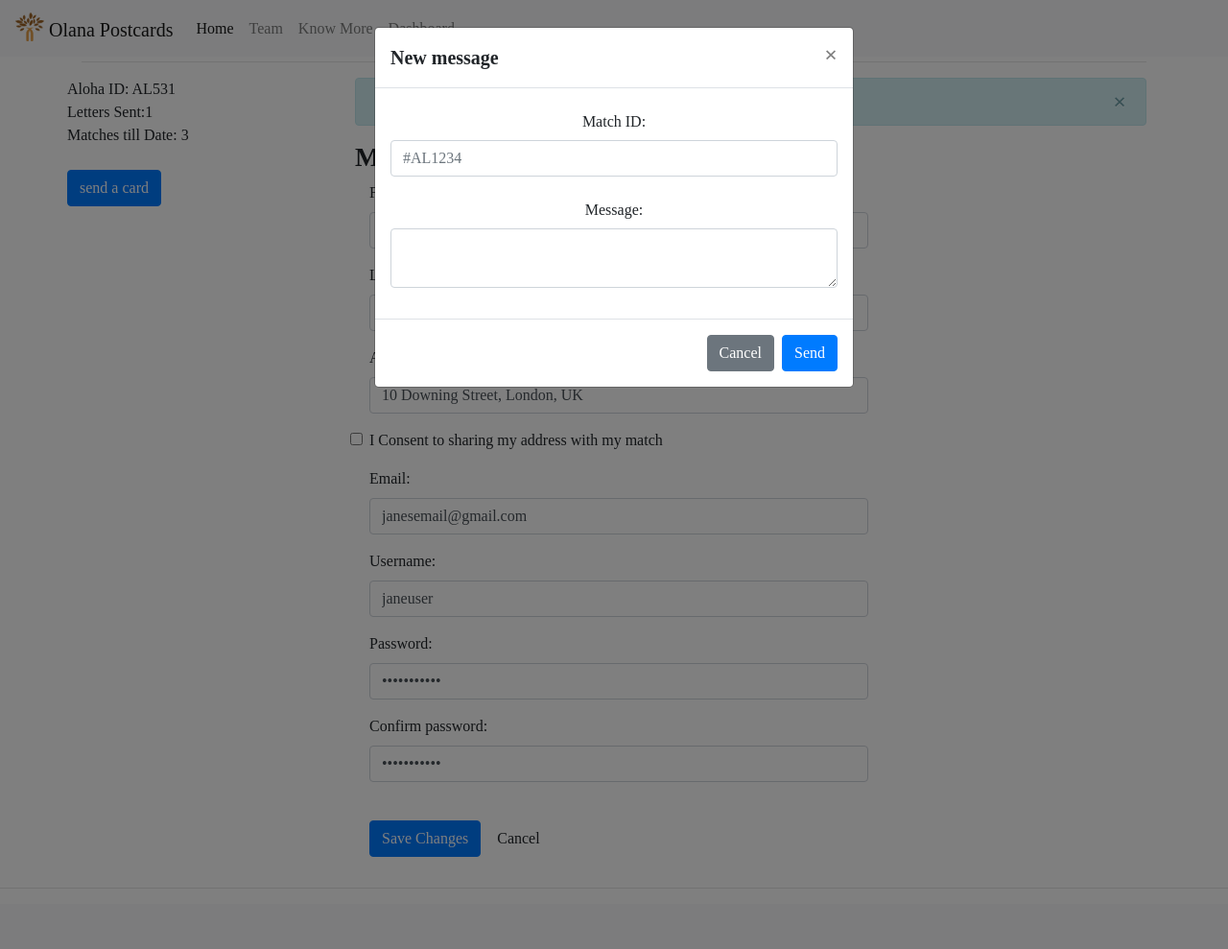
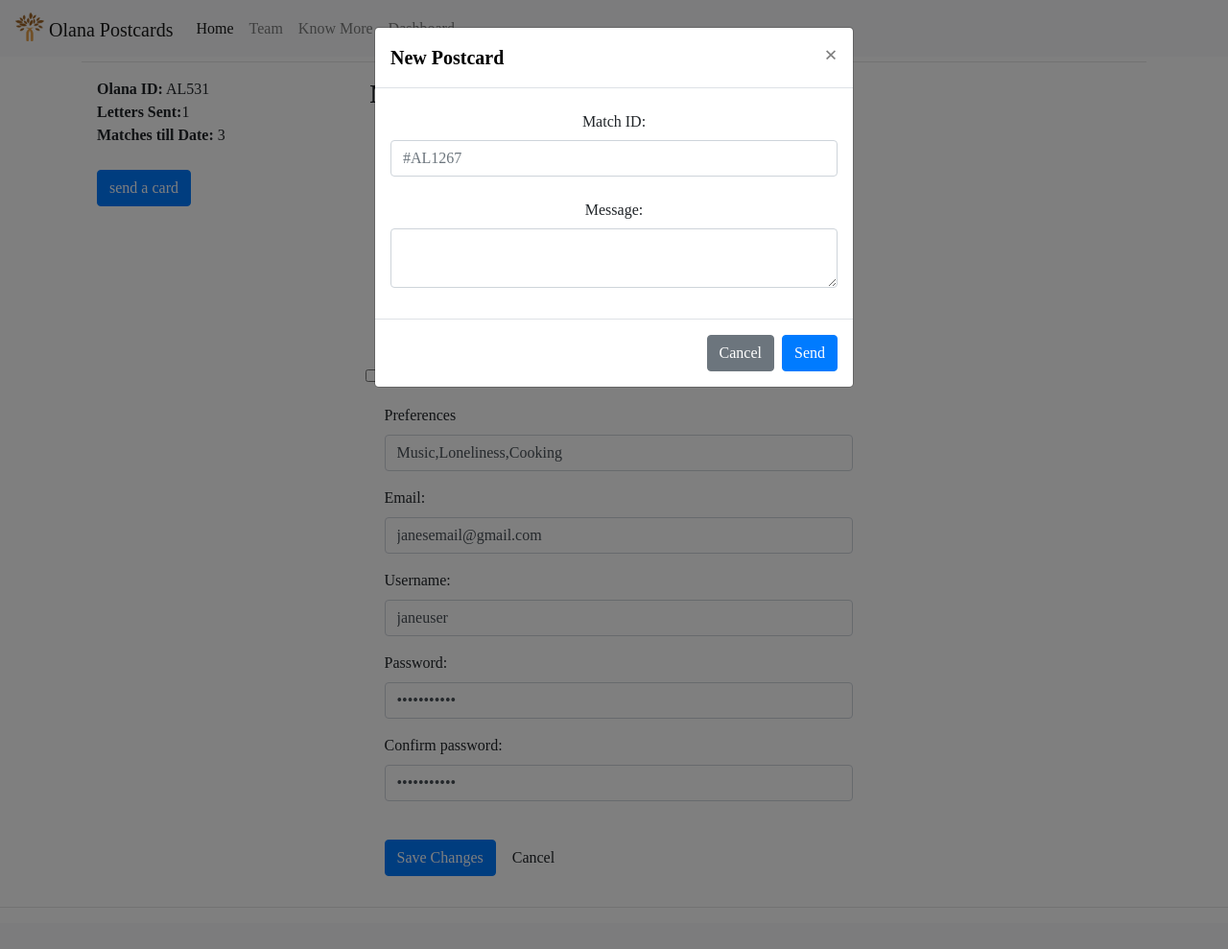
Before and after one commit to THEPortatCERN/Hackathon2020-Pier51, a Flask app: page /dashboard in a window 1280 px wide, after a click on "send a card". Shown: the whole page at 96% size. Run offline with Flask 2, Linux system fonts and the light colour scheme; some libraries are stand-ins or nearby versions; some web fonts are replaced.

```diff
--- a/static/css/index.css
+++ b/static/css/index.css
@@ -36,6 +36,18 @@ header.masthead .overlay {
   top: 0;
   left: 0;
   opacity: 0.3;
+}
+
+
+.modal-title{
+  color: black;
+}
+
+.modal-body>#exampleInputEmail1{
+  color: black;
+}
+.masthead > a{
+  text-decoration: none;
 }
 
 header.masthead h1 {
@@ -121,3 +133,11 @@ footer.footer {
   background: grey;
   border-radius: 10px;
 }
+
+.call-to-action>.modal-dialog{
+  font-color:black;
+}
+
+.modal-dialog>label{
+  font-color:black;
+}
--- a/templates/dashboard.html
+++ b/templates/dashboard.html
@@ -4,31 +4,34 @@
 <script>
   function show_success(){
     document.getElementById("notification").style.display = "block";
+  };
+  function updated_profile(){
+    document.getElementById("update_profile").style.display = "block";
   }
 </script>
 <div class="container">
   <h1>Edit Profile</h1>
   <hr>
-  <div class="row">
+  <div class="row" id="stats" style="margin: 1em;">
     <!-- left column -->
     <div class="col-md-3">
       <div class="text-center">
-        <div class="row">
-          <span>Aloha ID:
+        <div class="row text-center">
+          <span><strong>Olana ID:</strong>
             <span id="id"></span>
           </span>
         </div>
-        <div class="row">
-          <span>Letters Sent: </span>
+        <div class="row text-center">
+          <span><strong>Letters Sent: </strong></span>
           <span id="nletters"></span>
         </div>
-        <div class="row">
-          <span>Matches till Date:
+        <div class="row text-center">
+          <span><strong>Matches till Date:</strong>
             <span id="nmatches"></span>
           </span>
         </div>
         <br>
-        <div class="row">
+        <div class="row text-center">
           <button type="button" class="btn btn-primary" data-toggle="modal" data-target="#sendcard"
             data-whatever="@getbootstrap">send a card </button>
           <div class="modal fade" id="sendcard" tabindex="-1" aria-labelledby="sendcard-modal"
@@ -36,7 +39,7 @@
             <div class="modal-dialog">
               <div class="modal-content">
                 <div class="modal-header">
-                  <h5 class="modal-title" id="sendcard-modal">New message</h5>
+                  <h5 class="modal-title" id="sendcard-modal">New Postcard</h5>
                   <button type="button" class="close" data-dismiss="modal" aria-label="Close">
                     <span aria-hidden="true">&times;</span>
                   </button>
@@ -45,7 +48,7 @@
                   <form>
                     <div class="form-group">
                       <label for="recipient-name" class="col-form-label">Match ID:</label>
-                      <input type="text" class="form-control" id="recipient-name" placeholder="#AL1234">
+                      <input type="text" class="form-control" id="recipient-name" placeholder="#AL1267">
                     </div>
                     <div class="form-group">
                       <label for="message-text" class="col-form-label">Message:</label>
@@ -66,7 +69,7 @@
 
     <!-- edit form column -->
     <div class="col-md-9 personal-info">
-      <div class="alert alert-info alert-dismissable">
+      <div class="alert alert-info alert-dismissable" id="update_profile" style="display: none;">
         <a class="panel-close close" data-dismiss="alert">×</a>
         <i class="fa fa-coffee"></i>
         Successfully updated the profile.
@@ -105,6 +108,12 @@
           </div>
         </div>
         <div class="form-group">
+          <label class="col-lg-3 control-label">Preferences</label>
+          <div class="col-lg-8">
+            <input class="form-control" type="text" value="Music,Loneliness,Cooking">
+          </div>
+        </div>
+        <div class="form-group">
           <label class="col-lg-3 control-label">Email:</label>
           <div class="col-lg-8">
             <input class="form-control" type="text" value="janesemail@gmail.com">
@@ -131,7 +140,7 @@
         <div class="form-group">
           <label class="col-md-3 control-label"></label>
           <div class="col-md-8">
-            <input type="button" class="btn btn-primary" value="Save Changes">
+            <input type="button" class="btn btn-primary" value="Save Changes" onclick="updated_profile()">
             <span></span>
             <input type="reset" class="btn btn-default" value="Cancel">
           </div>
```
Also changed, not shown: static/css/team.css (+0 -14 lines), templates/index.html (+41 -4 lines).
